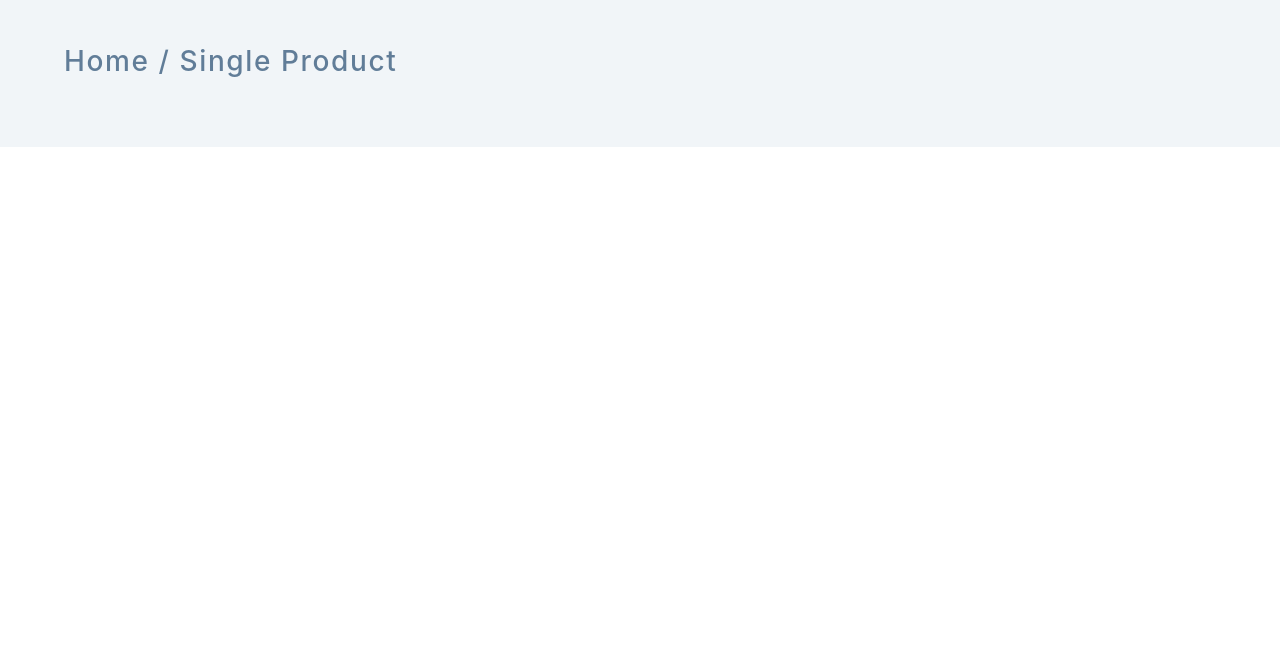
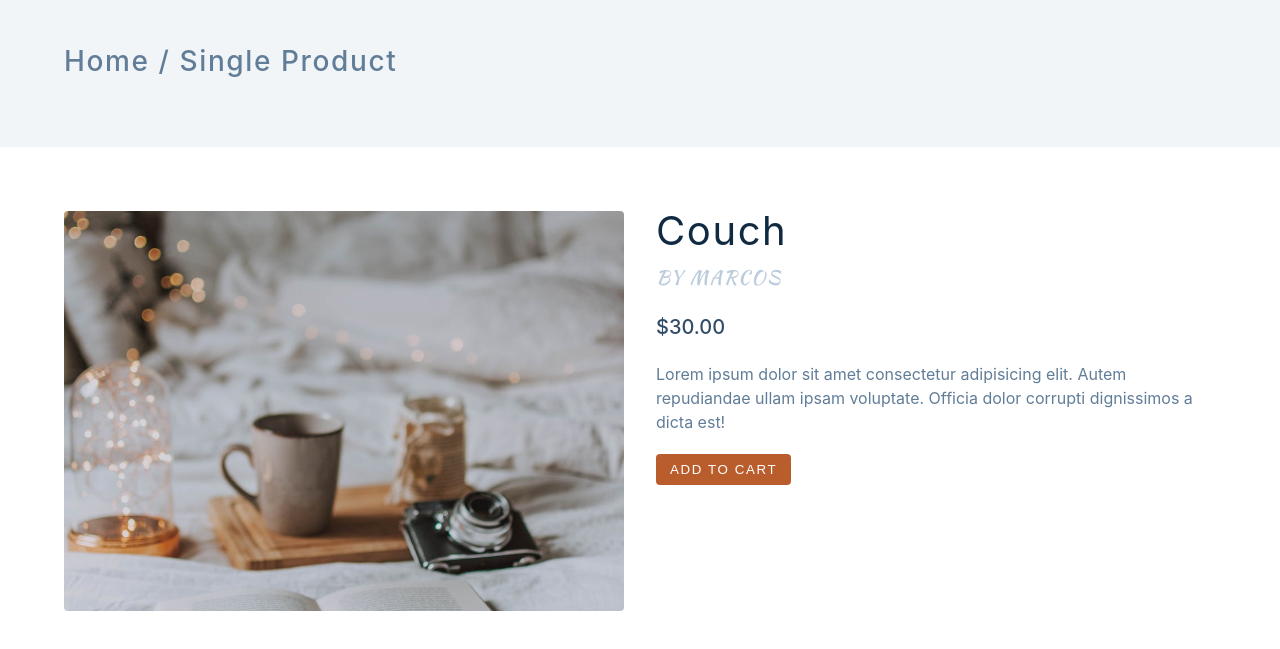
Before and after one commit to Hrodberht/comfy-store, a plain HTML site: page product.html in a window 1280 px wide. Shown: the part 109-758 px from the top of the page. Drawn offline with Linux system fonts and the light colour scheme.

Commit message:
Added single product info section

```diff
--- a/product.html
+++ b/product.html
@@ -121,6 +121,31 @@
         </footer>
       </aside>
     </div>
+    <!-- product info -->
+    <section class="single-product">
+      <div class="section-center single-product-center">
+        <img
+          src="./images/main-bcg.jpeg"
+          class="single-product-img img"
+          alt=""
+        />
+        <article class="single-product-info">
+          <div>
+            <h2 class="single-product-title">couch</h2>
+            <p class="single-product-company text-slanted">by marcos</p>
+            <p class="single-product-price">$30.00</p>
+            <div class="single-product-colors"></div>
+            <p class="single-product-description">
+              Lorem ipsum dolor sit amet consectetur adipisicing elit. Autem
+              repudiandae ullam ipsam voluptate. Officia dolor corrupti
+              dignissimos a dicta est!
+            </p>
+            <button class="addToCartBtn btn" data-id="id">add to cart</button>
+          </div>
+        </article>
+      </div>
+    </section>
+
     <script type="module" src="./src/pages/product.js"></script>
   </body>
 </html>
```
